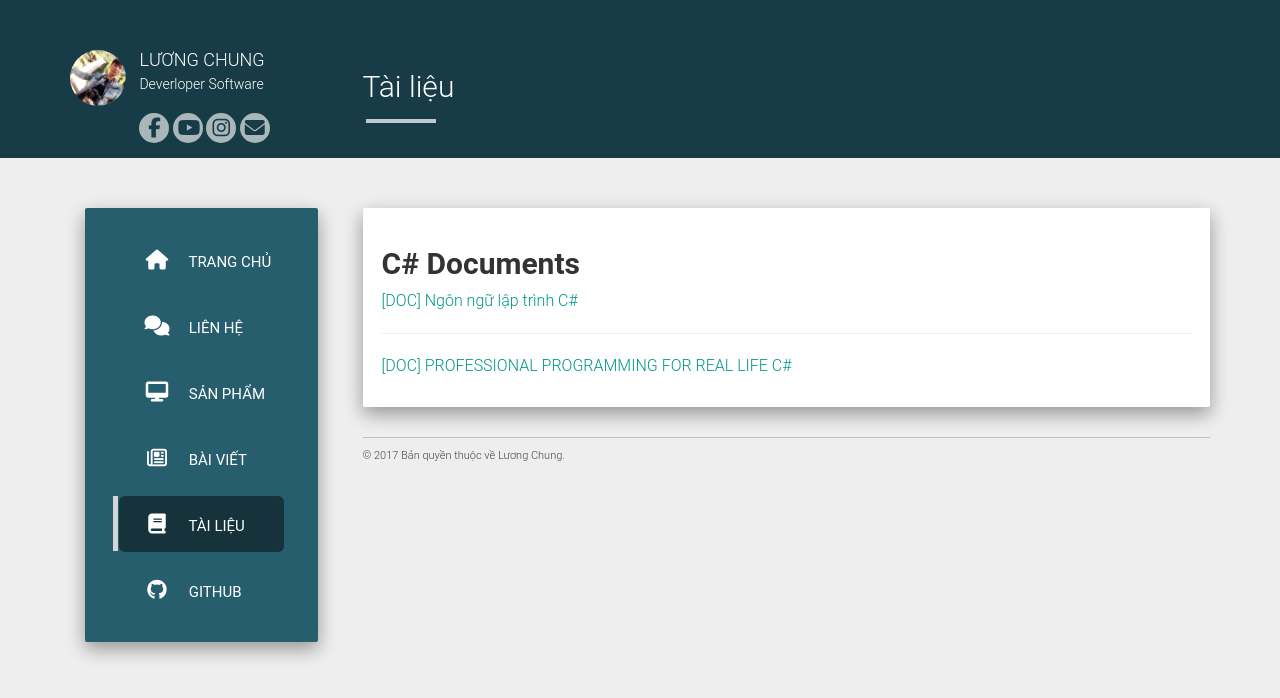
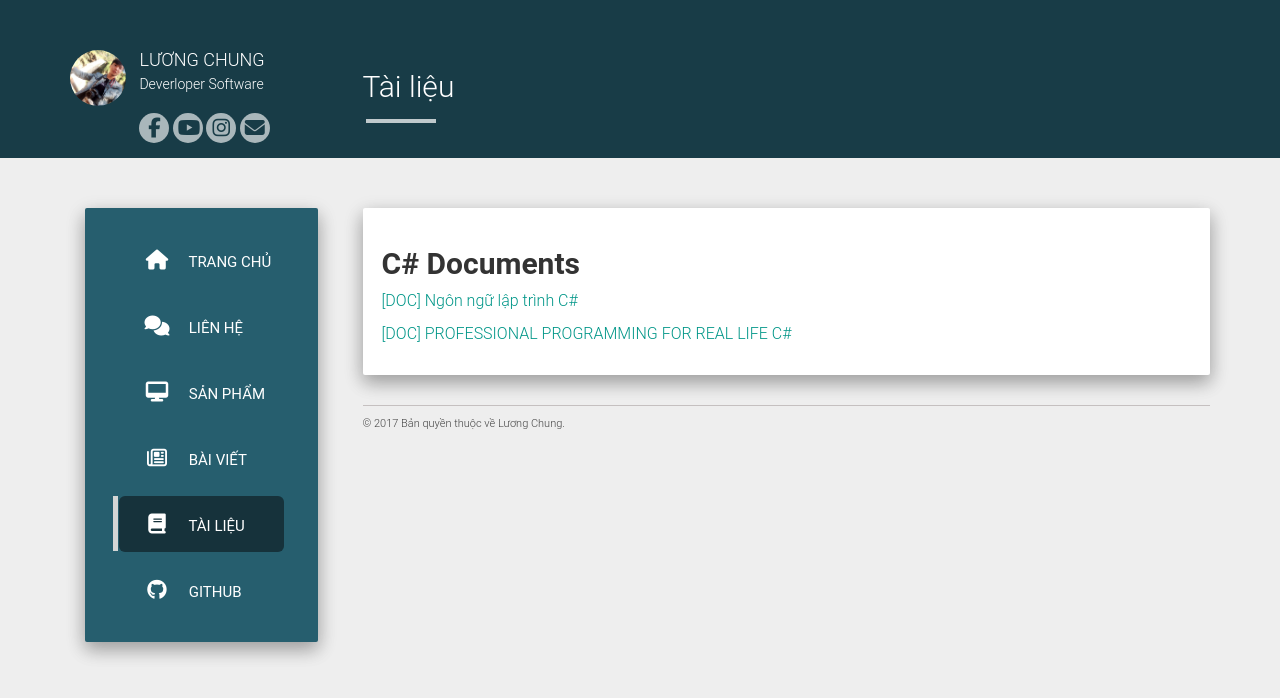
Before and after one commit to luongchung/luongchung.github.io, a Jekyll site: the page built from tailieu.md, in a window 1280 px wide. Shown: the top 698 px of the page. Built offline with Jekyll 4.4.1, drawn with Linux system fonts in a browser that asks for light colours; nearby versions of some CDN libraries.

Commit message:
Update pages

```diff
--- a/tailieu.md
+++ b/tailieu.md
@@ -7,6 +7,6 @@ permalink: /tailieu/
 
 
 <a href="https://luongchung.github.io/doc/NgonngulaptrinhCSharp.pdf">[DOC] Ngôn ngữ lập trình C#</a>
-<hr/>
+<BR>
 
 <a href="https://luongchung.github.io/doc/PROFESSIONALCsharp.pdf">[DOC] PROFESSIONAL PROGRAMMING FOR REAL LIFE C# </a>
```
